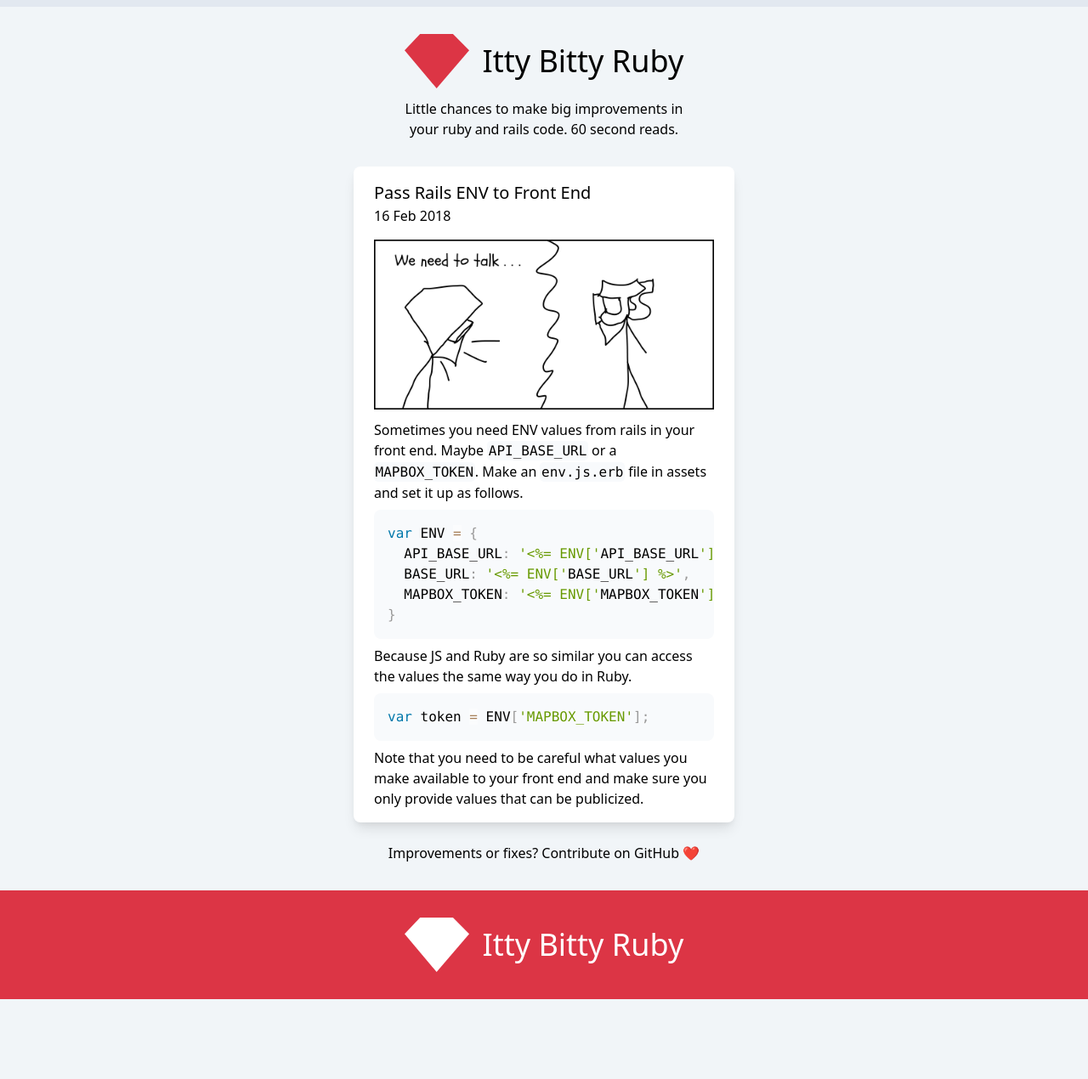
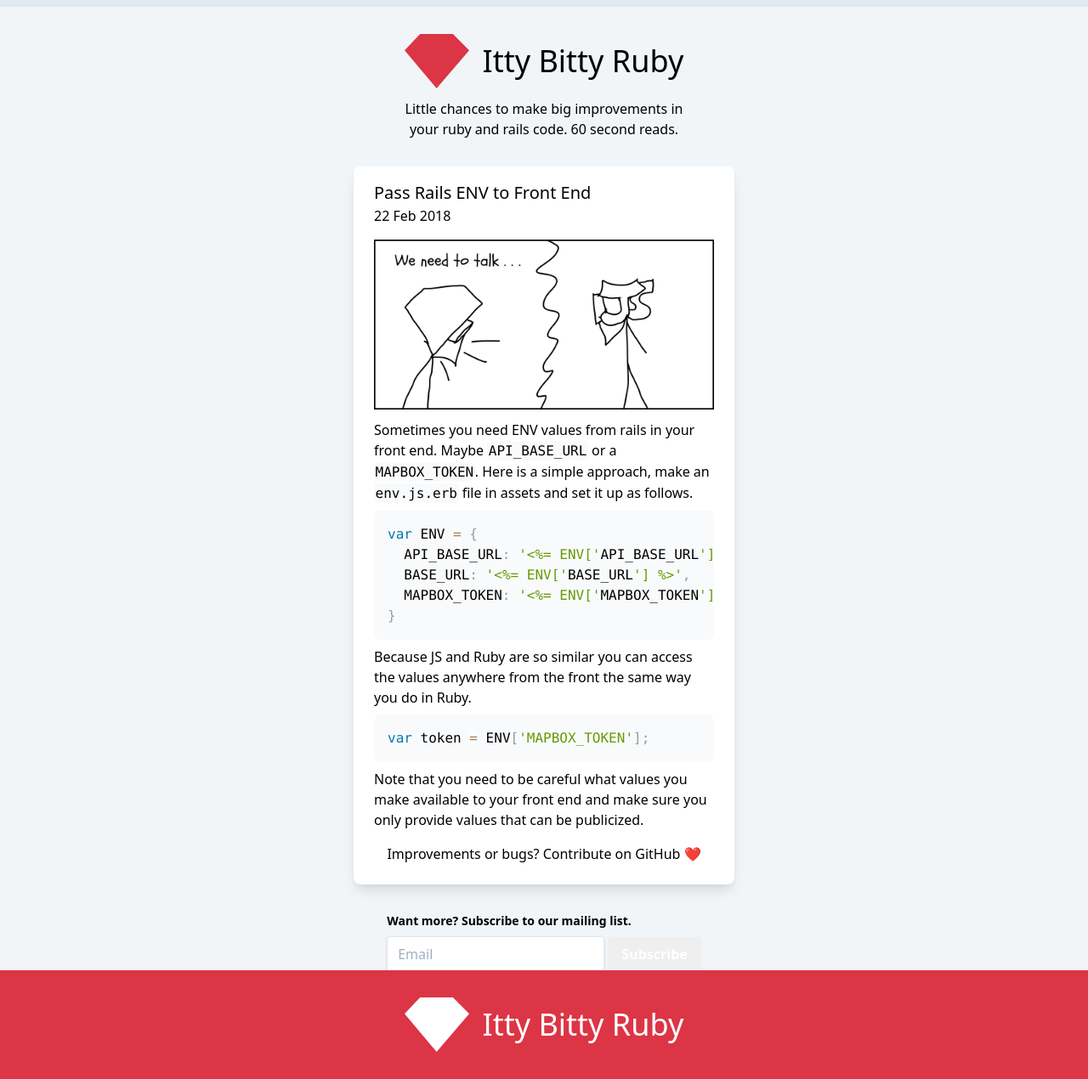
Before and after one commit to stuyam/itty-bitty-ruby, a Jekyll site: the page built from _posts/2018-02-22-pass-rails-env-to-front-end.md, in a window 1280 px wide. Shown: the whole page at 85% size. Built offline with Jekyll 4.4.1, drawn with Linux system fonts in a browser that asks for light colours; comment, search, counter and statistics services are not loaded; before the commit the page ends 1176 px from its top, so only the background shows below that.

Commit message:
set post dates and disqus

````diff
--- a/_includes/footer.html
+++ b/_includes/footer.html
@@ -5,6 +5,8 @@
     <h1 class="text-white text-4xl">Itty Bitty Ruby</h1>
   </footer>
 
+
+  {% if jekyll.environment == "production" %}
     <!-- Global site tag (gtag.js) - Google Analytics -->
     <script async src="https://www.googletagmanager.com/gtag/js?id=UA-114617316-1"></script>
     <script>
@@ -14,6 +16,7 @@
 
       gtag('config', 'UA-114617316-1');
     </script>
+  {% endif %}
 
   </body>
 </html>
--- a/_layouts/post.html
+++ b/_layouts/post.html
@@ -13,7 +13,47 @@
       </script> -->
 
       {{ content }}
+      <a href="#" class="no-underline text-grey mx-auto table hover:underline mt-4 mb-2">Improvements or bugs? Contribute on GitHub ❤️</a>
     </div>
-    <a href="#" class="no-underline text-grey mx-auto mt-6 table hover:underline">Improvements or fixes? Contribute on GitHub ❤️</a>
+
+    <!-- Mailchimp Subscribe Form -->
+    <div class="table mx-auto mt-8">
+      <form action="https://ittybittyruby.us17.list-manage.com/subscribe/post?u=80abdb57d023e49f8cb8ba09d&amp;id=7df66977b1" method="post" id="mc-embedded-subscribe-form" name="mc-embedded-subscribe-form" class="validate" target="_blank" novalidate>
+        <label for="mce-EMAIL" class="block text-grey-darker text-sm font-bold mb-2">Want more? Subscribe to our mailing list.</label>
+        <input type="email" value="" name="EMAIL" class="email shadow appearance-none border rounded py-2 px-3 text-grey-darker w-64" id="mce-EMAIL" placeholder="Email" required>
+        <!-- real people should not fill this in and expect good things - do not remove this or risk form bot signups-->
+        <div style="position: absolute; left: -5000px;" aria-hidden="true"><input type="text" name="b_80abdb57d023e49f8cb8ba09d_7df66977b1" tabindex="-1" value=""></div>
+        <input type="submit" value="Subscribe" name="subscribe" id="mc-embedded-subscribe" class="button bg-blue hover:bg-blue-light text-white font-bold py-2 px-4 border-b-4 border-blue-dark hover:border-blue rounded cursor-pointer">
+      </form>
+    </div>
+
+
+
+    <!-- Disqus Javascript -->
+    <div id="disqus_thread" class="mx-auto max-w-md mt-8 px-2" style="margin-bottom: -85px;"></div>
+    <script>
+
+    /**
+    *  RECOMMENDED CONFIGURATION VARIABLES: EDIT AND UNCOMMENT THE SECTION BELOW TO INSERT DYNAMIC VALUES FROM YOUR PLATFORM OR CMS.
+    *  LEARN WHY DEFINING THESE VARIABLES IS IMPORTANT: https://disqus.com/admin/universalcode/#configuration-variables*/
+    /*
+    var disqus_config = function () {
+    this.page.url = PAGE_URL;  // Replace PAGE_URL with your page's canonical URL variable
+    this.page.identifier = PAGE_IDENTIFIER; // Replace PAGE_IDENTIFIER with your page's unique identifier variable
+    };
+    */
+    (function() { // DON'T EDIT BELOW THIS LINE
+    var d = document, s = d.createElement('script');
+    s.src = 'https://itty-bitty-ruby.disqus.com/embed.js';
+    s.setAttribute('data-timestamp', +new Date());
+    (d.head || d.body).appendChild(s);
+    })();
+    </script>
+    <noscript>Please enable JavaScript to view the <a href="https://disqus.com/?ref_noscript">comments powered by Disqus.</a></noscript>
+
   </div>
 {% include footer.html %}
+<!--
+<I love you>
+{hey I'm here.alyssa.collins.me}
+  <insert <3 <3 <3 <3 > -->
--- a/_posts/2018-02-16-pass-rails-env-to-front-end.md
+++ b/_posts/2018-02-22-pass-rails-env-to-front-end.md
@@ -3,7 +3,7 @@ layout: post
 title:  "Pass Rails ENV to Front End"
 ---
 Sometimes you need ENV values from rails in your front end. Maybe `API_BASE_URL` or a `MAPBOX_TOKEN`.
-Make an `env.js.erb` file in assets and set it up as follows.
+Here is a simple approach, make an `env.js.erb` file in assets and set it up as follows.
 ```javascript
 var ENV = {
   API_BASE_URL: '<%= ENV['API_BASE_URL'] %>',
@@ -11,7 +11,7 @@ var ENV = {
   MAPBOX_TOKEN: '<%= ENV['MAPBOX_TOKEN'] %>',
 }
 ```
-Because JS and Ruby are so similar you can access the values the same way you do in Ruby.
+Because JS and Ruby are so similar you can access the values anywhere from the front the same way you do in Ruby.
 ```javascript
 var token = ENV['MAPBOX_TOKEN'];
 ```
````
Also changed, not shown: _posts/2018-03-16-active-record-attribute-methods.md (renamed from _posts/2018-02-16-active-record-attribute-methods.md, +1 -1 lines), _posts/2018-02-15-all-the-variables-of-ruby.md (renamed from _posts/2018-02-16-all-the-variables-of-ruby.md), _posts/2018-03-16-ditch-arrays-of-quoted-strings.md (renamed from _posts/2018-02-16-ditch-arrays-of-quoted-strings.md), _posts/2018-03-16-double-negatives.md (renamed from _posts/2018-02-16-double-negatives.md), _posts/2018-03-16-float-precision-in-ruby-24.md (renamed from _posts/2018-02-16-float-precision-in-ruby-24.md), _posts/2018-03-16-give-arbitrary-numbers-names.md (renamed from _posts/2018-02-16-give-arbitrary-numbers-names.md), _posts/2018-03-16-include-vs-extend.md (renamed from _posts/2018-02-16-include-vs-extend.md), _posts/2018-03-16-named-regex-captures-in-ruby-24.md (renamed from _posts/2018-02-16-named-regex-captures-in-ruby-24.md), _posts/2018-03-16-naming-model-concerns.md (renamed from _posts/2018-02-16-naming-model-concerns.md), _posts/2018-03-16-rails-string-inflections.md (renamed from _posts/2018-02-16-rails-string-inflections.md), _posts/2018-03-16-safe-method-chaining.md (renamed from _posts/2018-02-16-safe-method-chaining.md). Lines whose indentation alone changed are shown as unchanged.
